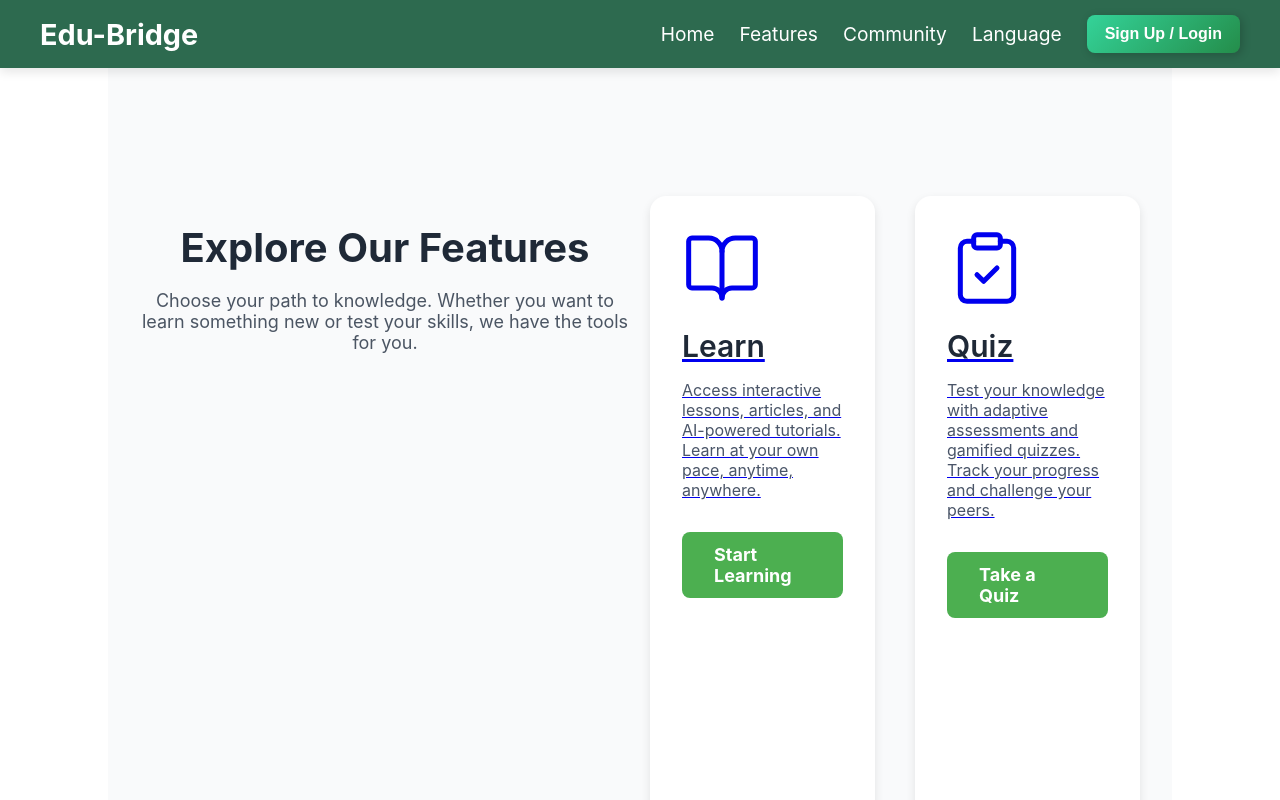
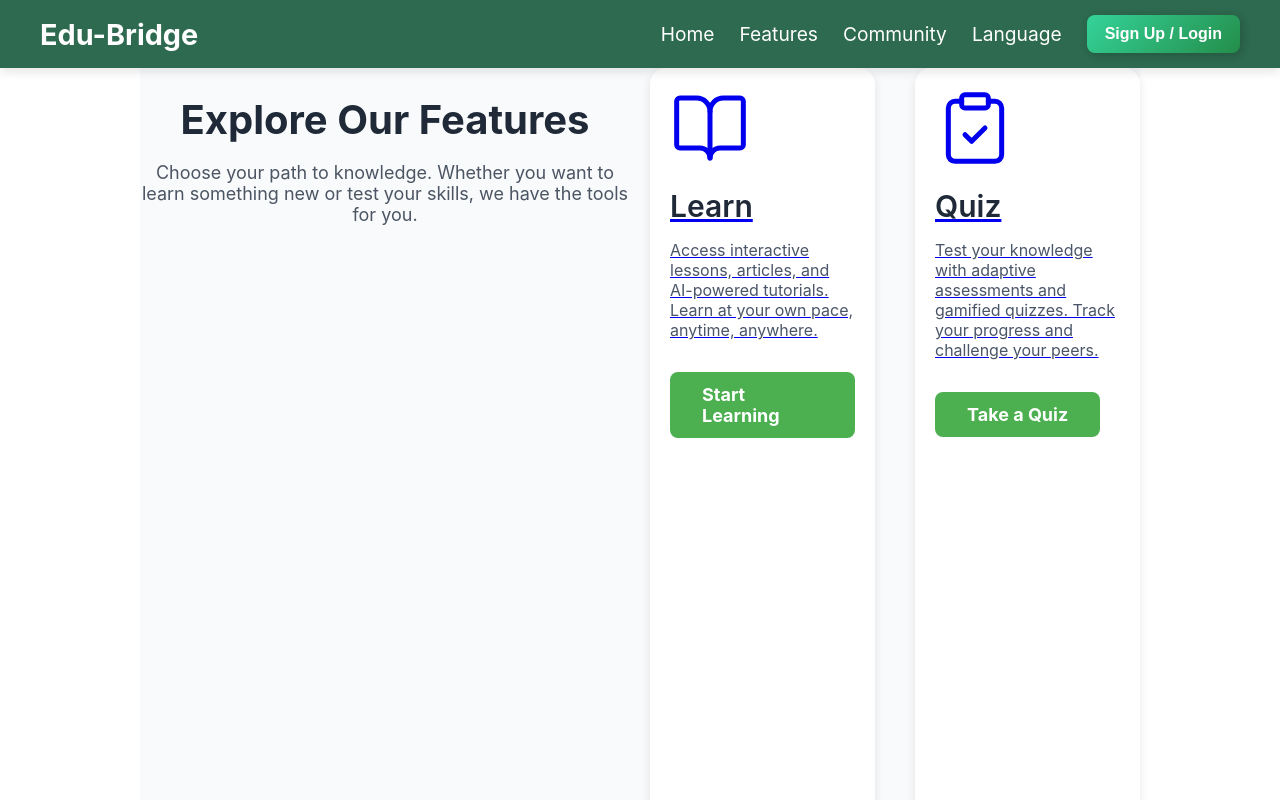
Before and after one commit to error-kevin/EduBridge, a React (Vite) app in the folder Client/: page /features in a window 1280 px wide. Shown: the top 800 px of the page. Built offline with nearby package versions, Linux system fonts and the light colour scheme; no server answers.

Commit message:
lan-page

```diff
--- a/Client/src/components/LanguagePage.jsx
+++ b/Client/src/components/LanguagePage.jsx
@@ -1,5 +1,5 @@
 import React, { useState } from "react";
-import "./LanguagePage.css"; // We'll create this next
+import "../styles/LanguagePage.css"; // We'll create this next
 
 const LanguagePage = () => {
   const [selectedLang, setSelectedLang] = useState("English");
@@ -29,7 +29,7 @@ const LanguagePage = () => {
 
       <div className="language-options">
         {[
-          { code: "GB", label: "English" },
+          { code: "EN", label: "English" },
           { code: "IN", label: "हिंदी" },
           { code: "IN", label: "தமிழ்" },
           { code: "IN", label: "বাংলা" },
--- a/Client/src/styles/Features.css
+++ b/Client/src/styles/Features.css
@@ -2,7 +2,6 @@
 .features-container {
     min-height: 100vh;
     background-color: #f9fafb; /* Light gray */
-    padding: 8rem 2rem 0; /* Padding on top */
 }
 
 /* Page Header */
@@ -47,7 +46,6 @@
     background-color: #ffffff; /* White */
     border-radius: 1rem; /* Rounded corners */
     box-shadow: 0 4px 10px rgba(0, 0, 0, 0.1); /* Soft shadow */
-    padding: 2rem; /* Inner padding */
     transition: all 0.3s ease; /* Smooth transition */
     position: relative;
 }
```
Also changed, not shown: Client/src/styles/LanguagePage.css (renamed from Client/src/components/LanguagePage.css).
